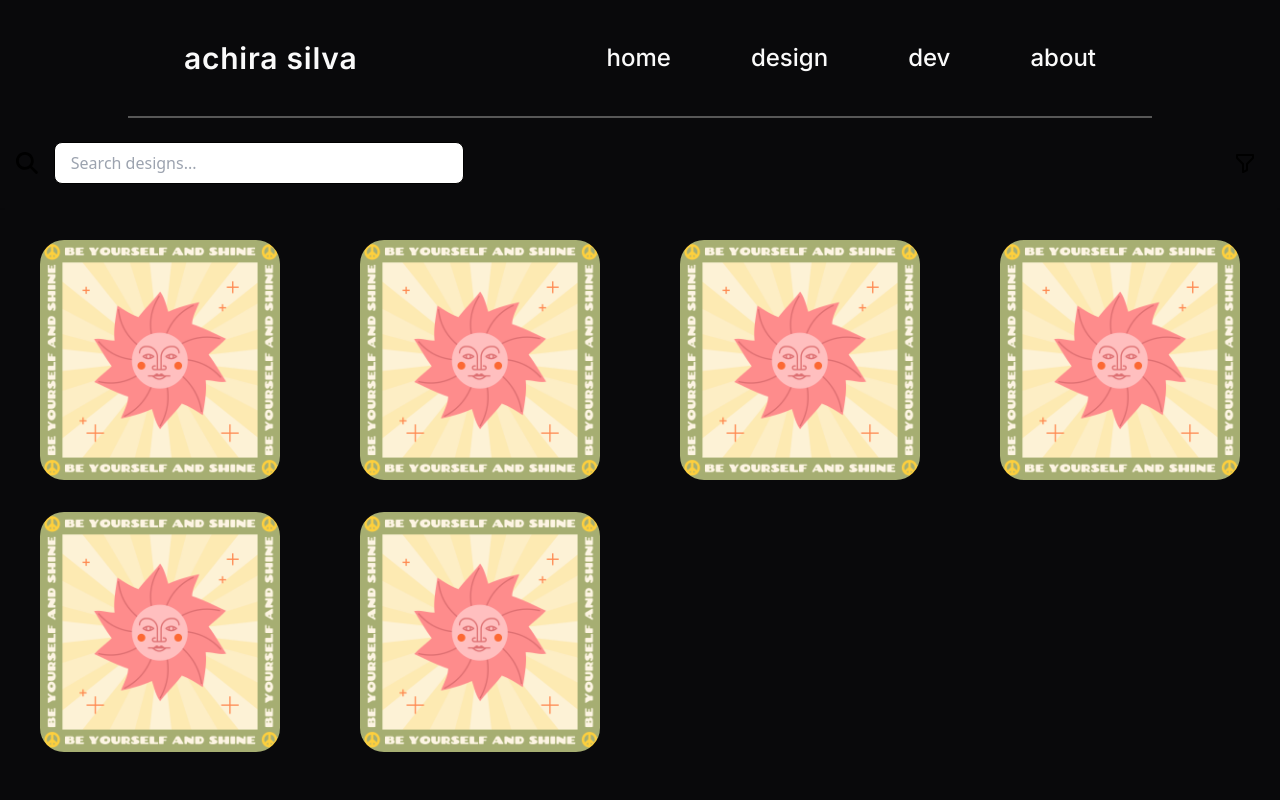
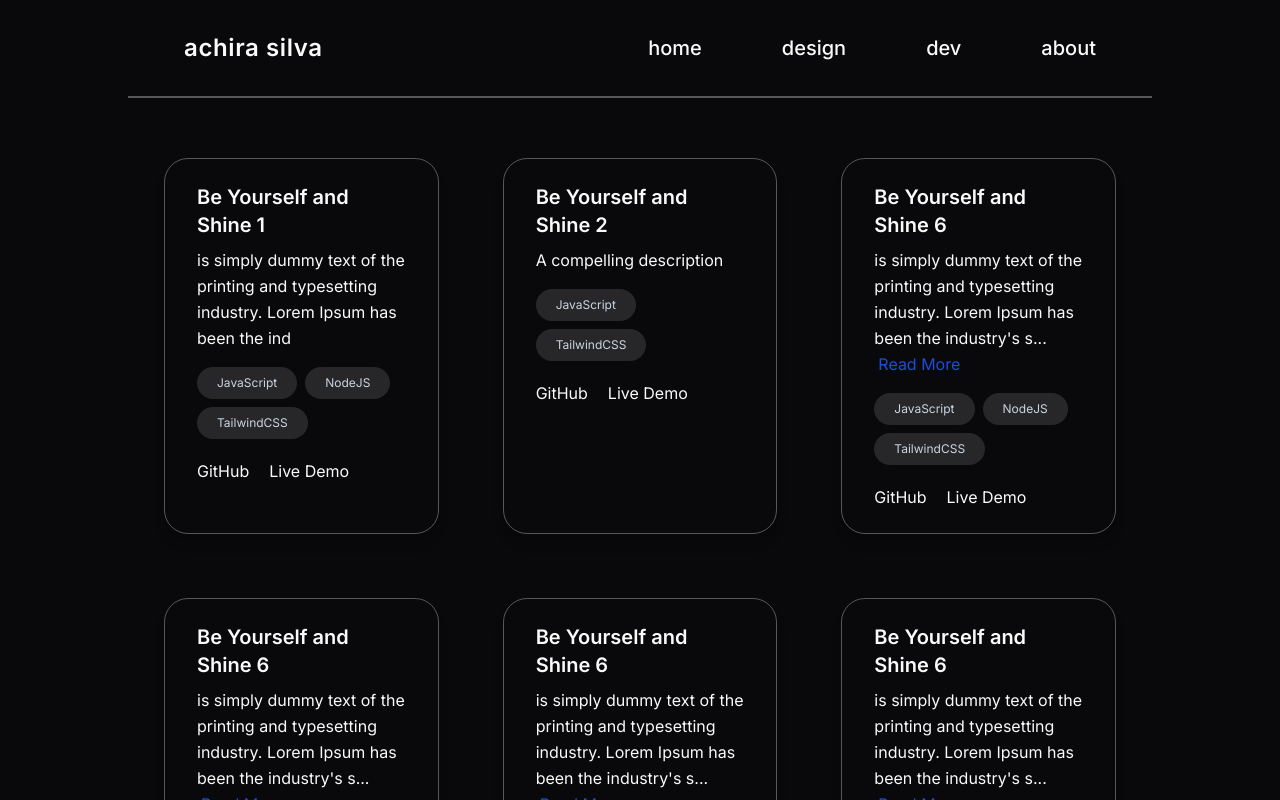
Before and after one commit to achira7/acira-design-portfolio, a React (Vite) app in the folder frontend/: page /design in a window 1280 px wide. Shown: the top 800 px of the page. Built offline with nearby package versions, Linux system fonts and the light colour scheme; the HTML template or start-up script is replaced by a standard one.

Commit message:
UI Improvements

```diff
--- a/frontend/src/components/DesignCard.jsx
+++ b/frontend/src/components/DesignCard.jsx
@@ -2,7 +2,10 @@ import React from 'react'
 
 const DesignCard = () => {
   return (
-    <div>DesignCard</div>
+    <div className='rounded-3xl border border-border'>
+        <p className='text-primary font-primary'>DESIGN PROJECT</p>
+
+    </div>
   )
 }
 
--- a/frontend/src/components/DevCard.jsx
+++ b/frontend/src/components/DevCard.jsx
@@ -1,9 +1,50 @@
-import React from 'react'
+import React, { useState } from "react";
 
-const DevCard = () => {
+import Tag from "./Tag";
+
+const DevCard = ({ title, description, tech }) => {
+    const [isExpanded, setIsExpanded] = useState(false);
+
+    const maxLength = 100;
+
+  const toggleDescription = () => {
+    setIsExpanded(!isExpanded);
+  };
+
+  const truncatedDescription =
+    description.length > maxLength && !isExpanded
+      ? `${description.slice(0, maxLength)}...`
+      : description;
+
   return (
-    <div>DevCard</div>
-  )
-}
+    <div className="rounded-3xl border border-border m-5 px-8 py-6 shadow-lg hover:shadow-xl transition-shadow">
+      <h2 className="text-primary font-primary font-semibold text-xl mb-2">
+        {title}
+      </h2>
+      <p className="text-primary font-primary text-base mb-4 leading-relaxed ">
+         {truncatedDescription}
+        {description.length > maxLength && (
+          <button
+            onClick={toggleDescription}
+            className="text-blue-700 hover:text-blue-800 ml-1 focus:outline-none"
+          >
+            {isExpanded ? "Read Less" : "Read More"}
+          </button>
+        )}
+      </p>
+      <div className="flex flex-wrap gap-2 mt-4">
+        {tech.map((techItem, index) => (
+          <Tag key={index} text={techItem} />
+        ))}
+      </div>
 
-export default DevCard
+      <div className="flex flex-row mt-5 gap-5">
+        <button className="rounded-xl text-primary font-primary"> GitHub</button>
+        <button className="rounded-xl text-primary font-primary"> Live Demo </button>
+
+      </div>
+    </div>
+  );
+};
+
+export default DevCard;
--- a/frontend/src/components/NavBar.jsx
+++ b/frontend/src/components/NavBar.jsx
@@ -3,11 +3,11 @@ import React from "react";
 const NavBar = () => {
   return (
     <div className="flex items-center justify-center border-b-2 border-border mx-auto max-w-[80%]">
-      <div className="flex justify-between items-center w-full my-10 px-4"> {/* Changed to w-full and added px-4 */}
+      <div className="flex justify-between items-center w-full my-8 px-4">
 
         {/* Name Section - Left Aligned */}
         <div className="flex-1 flex justify-start ml-10"> {/* Added flex-1 and justify-start */}
-          <div className="font-primary text-primary font-semibold text-3xl textShadow tracking-wide"
+          <div className="font-primary text-primary font-semibold text-2xl textShadow tracking-wide"
                >
             <a href="/">achira silva</a>
           </div>
@@ -15,7 +15,7 @@ const NavBar = () => {
 
         {/* Menu Items - Right Aligned */}
         <div className="flex-1 flex justify-end mr-10">
-          <div className="flex font-primary font-medium text-primary gap-20 text-2xl"> {/* Changed gap to 16 */}
+          <div className="flex font-primary font-medium text-primary gap-20 text-xl"> {/* Changed gap to 16 */}
             <a href="/" className="hover:text-red transition duration-500">
               home
             </a>
--- /dev/null
+++ b/frontend/src/components/Tag.jsx
@@ -0,0 +1,11 @@
+import React from "react";
+
+const Tag = ({text}) => {
+  return (
+    <div className="inline-flex flex-wrap rounded-full bg-zinc-800 py-2 px-5 text-slate-300 font-primary text-xs cursor-pointer hover:bg-zinc-600 duration-300">
+      {text}
+    </div>
+  );
+};
+
+export default Tag;
--- a/frontend/src/pages/Designs.jsx
+++ b/frontend/src/pages/Designs.jsx
@@ -3,44 +3,45 @@ import NavBar from '../components/NavBar';
 import Thumbnail from '../components/Thumbnail';
 import img from "../assets/img.jpg";
 import DesignCard from '../components/DesignCard';
+import DevCard from '../components/DevCard';
 
 // Move mock data to a separate file in real application
 const DESIGNS_DATA = [
   {
     id: 1,
     title: "Be Yourself and Shine 1",
-    description: "A compelling description",
-    img: img,
+    description: "is simply dummy text of the printing and typesetting industry. Lorem Ipsum has been the ind",
+    tech: ["JavaScript", "NodeJS", "TailwindCSS"]
   },
   {
     id: 2,
     title: "Be Yourself and Shine 2",
     description: "A compelling description",
-    img: img,
+    tech: ["JavaScript", "TailwindCSS"]
   },
   {
     id: 3,
     title: "Be Yourself and Shine 6",
-    description: "A compelling description",
-    img: img,
+    description: "is simply dummy text of the printing and typesetting industry. Lorem Ipsum has been the industry's standard dummy text ever since the 1500s, when an unknown printer took a galley of type and scrambled it to make a type specimen book.",
+    tech: ["JavaScript", "NodeJS", "TailwindCSS"]
   },
   {
     id: 4,
     title: "Be Yourself and Shine 6",
-    description: "A compelling description",
-    img: img,
+    description: "is simply dummy text of the printing and typesetting industry. Lorem Ipsum has been the industry's standard dummy text everis simply dummy text of the printing and typesetting industry. Lorem Ipsum has been the industry's standard dummy text ever",
+    tech: ["JavaScript", "NodeJS", "TailwindCSS"]
   },
   {
     id: 5,
     title: "Be Yourself and Shine 6",
-    description: "A compelling description",
-    img: img,
+    description: "is simply dummy text of the printing and typesetting industry. Lorem Ipsum has been the industry's standard dummy text ever",
+    tech: [ "TailwindCSS"]
   },
   {
     id: 6,
     title: "Be Yourself and Shine 6",
-    description: "A compelling description",
-    img: img,
+    description: "is simply dummy text of the printing and typesetting industry. Lorem Ipsum has been the industry's standard dummy text ever since the 1500s, when an unknown printer took a galley of type and scrambled it to make a type specimen book.",
+    tech: ["JavaScript", "NodeJS", "TailwindCSS"]
   },
 ];
 
@@ -49,66 +50,21 @@ const Designs = () => {
   const [searchQuery, setSearchQuery] = React.useState('');
 
   return (
-    <div className="min-h-screen bg-gray-50">
+        <div className="min-h-screen bg-gray-50 py-10 px-4 mx-auto max-w-[80%]">
 
-      <FilterBar searchQuery={searchQuery} onSearchChange={setSearchQuery} />
-
-      <main className="container mx-auto px-4 py-8">
-        <div className="grid grid-cols-2 sm:grid-cols-2 lg:grid-cols-3 xl:grid-cols-4 gap-8">
+          <div className="grid gap-6 md:grid-cols-2 lg:grid-cols-3 max-w-6xl mx-auto">
             {DESIGNS_DATA.map((design) => (
-            <Thumbnail
+              <DevCard
                 key={design.id}
-              {...design}
+                title={design.title}
+                description={design.description}
+                tech={design.tech}
               />
             ))}
           </div>
-      </main>
         </div>
       );
-};
+    }
 
-// Extracted filter component
-const FilterBar = ({ searchQuery, onSearchChange }) => (
-  <div className="shadow-sm">
-    <div className="container mx-auto px-4 py-6 flex items-center justify-between">
-      <div className="flex items-center gap-4 w-full max-w-md">
-        <SearchIcon />
-        <input
-          type="text"
-          placeholder="Search designs..."
-          className="w-full px-4 py-2 rounded-lg border border-gray-200 focus:outline-none focus:ring-2 focus:ring-blue-500"
-          value={searchQuery}
-          onChange={(e) => onSearchChange(e.target.value)}
-        />
-      </div>
-      <button className="p-2 hover:bg-gray-100 rounded-lg transition-colors">
-        <FilterIcon />
-      </button>
-    </div>
-  </div>
-);
-
-// SVG components with accessibility
-const SearchIcon = () => (
-  <svg
-    xmlns="http://www.w3.org/2000/svg"
-    viewBox="0 0 512 512"
-    className="w-6 h-6 text-gray-400"
-    aria-hidden="true"
-  >
-    <path d="M416 208c0 45.9-14.9 88.3-40 122.7L502.6 457.4c12.5 12.5 12.5 32.8 0 45.3s-32.8 12.5-45.3 0L330.7 376c-34.4 25.2-76.8 40-122.7 40C93.1 416 0 322.9 0 208S93.1 0 208 0S416 93.1 416 208zM208 352a144 144 0 1 0 0-288 144 144 0 1 0 0 288z" />
-  </svg>
-);
-
-const FilterIcon = () => (
-  <svg
-    xmlns="http://www.w3.org/2000/svg"
-    viewBox="0 0 24 24"
-    className="w-6 h-6 text-gray-600"
-    aria-hidden="true"
-  >
-    <path d="M21 3H5a1 1 0 0 0-1 1v2.59c0 .523.213 1.037.583 1.407L10 13.414V21a1.001 1.001 0 0 0 1.447.895l4-2c.339-.17.553-.516.553-.895v-5.586l5.417-5.417c.37-.37.583-.884.583-1.407V4a1 1 0 0 0-1-1zm-6.707 9.293A.996.996 0 0 0 14 13v5.382l-2 1V13a.996.996 0 0 0-.293-.707L6 6.59V5h14.001l.002 1.583-5.71 5.71z" />
-  </svg>
-);
 
 export default Designs;
--- a/frontend/src/pages/Dev.jsx
+++ b/frontend/src/pages/Dev.jsx
@@ -1,9 +1,7 @@
-import React from 'react'
+import React from "react";
 
 const Dev = () => {
-  return (
-    <div>Dev</div>
-  )
-}
+  return <div>DEV</div>;
+};
 
-export default Dev
+export default Dev;
```
Lines whose indentation alone changed are shown as unchanged.
